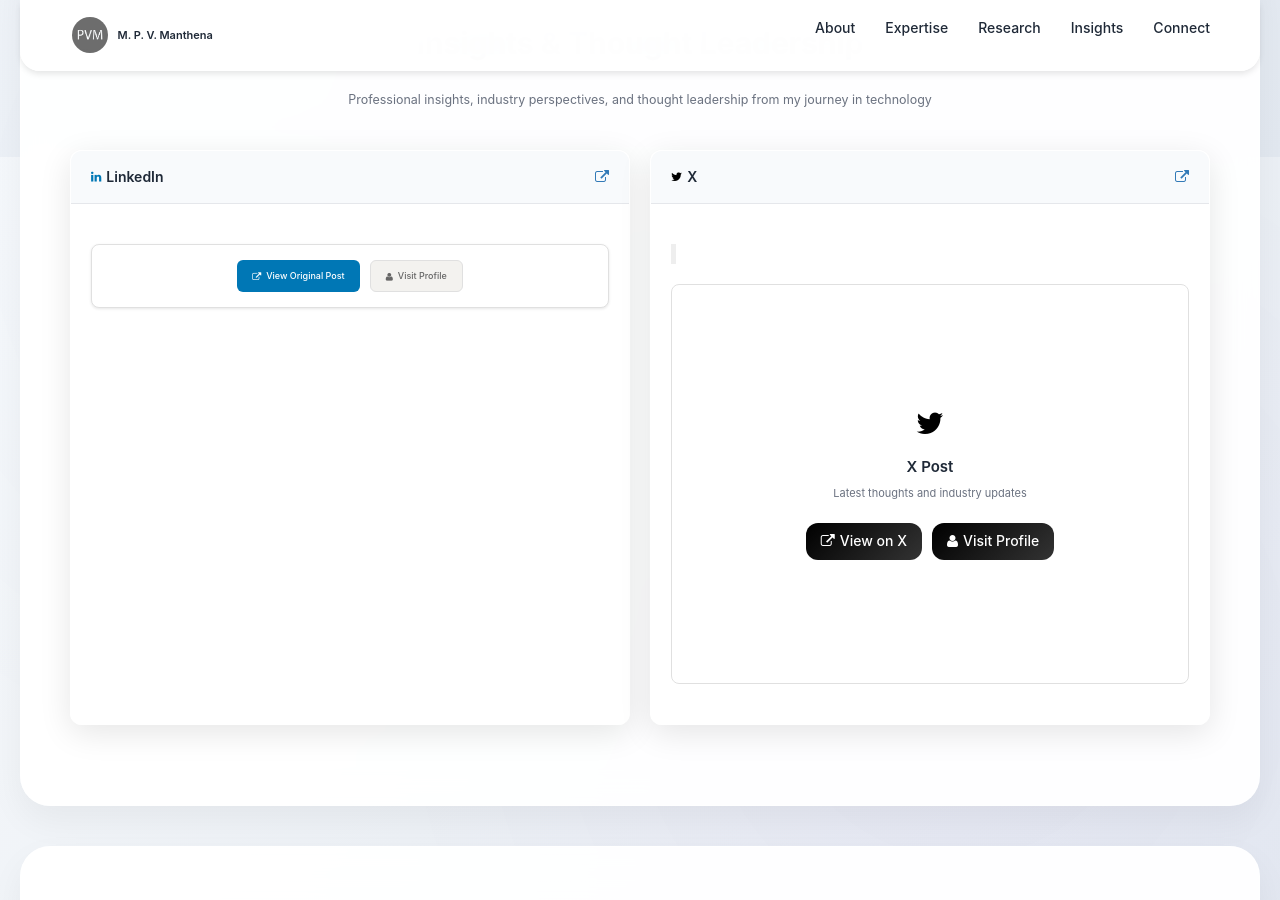
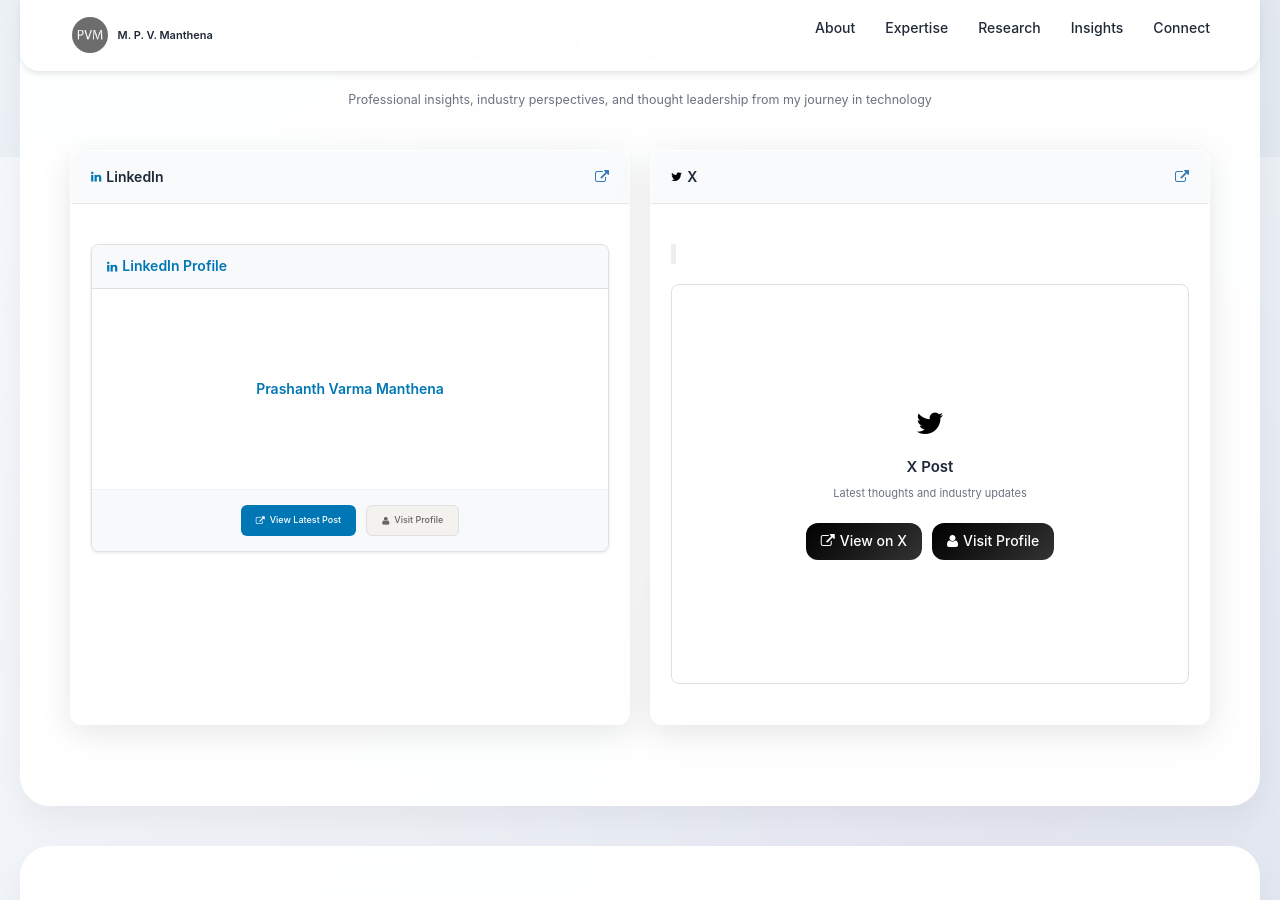
Before and after one commit to prashanthvarma/prashanthvarma.github.io, a Jekyll site: the page built from index.html, in a window 1280 px wide and 900 px high, scrolled down 3443 px. Built offline with Jekyll 4.4.1, drawn with Linux system fonts in a browser that asks for light colours; some web fonts are replaced.

Commit message:
Implement LinkedIn official embed widget with profile badge and action buttons

```diff
--- a/_includes/insights.html
+++ b/_includes/insights.html
@@ -20,29 +20,21 @@
 
                 <div class="social-insight-content">
                     <div class="embed-container">
-                        <!-- LinkedIn Post Screenshot Display -->
-                        <div class="linkedin-screenshot-display">
-                            <div class="screenshot-container">
-                                <img src="img/linkedin-post-screenshot.jpg" alt="LinkedIn Post Screenshot" class="linkedin-screenshot" onerror="this.style.display='none'; this.nextElementSibling.style.display='flex';">
-                                <div class="screenshot-overlay">
-                                    <div class="overlay-content">
-                                        <i class="fa fa-linkedin"></i>
-                                        <span>View on LinkedIn</span>
-                                    </div>
-                                </div>
-                                <!-- Fallback if screenshot doesn't load -->
-                                <div class="screenshot-fallback" style="display: none;">
-                                    <div class="fallback-content">
-                                        <i class="fa fa-linkedin" style="font-size: 3rem; color: #0077b5; margin-bottom: 1rem;"></i>
-                                        <h4>LinkedIn Post</h4>
-                                        <p>Professional insights and industry perspectives</p>
-                                    </div>
+                        <!-- LinkedIn Official Embed Widget -->
+                        <div class="linkedin-widget-container">
+                            <div class="widget-header">
+                                <i class="fa fa-linkedin"></i>
+                                <span>LinkedIn Profile</span>
+                            </div>
+                            <div class="widget-content">
+                                <div class="LI-profile-badge" data-version="v1" data-size="large" data-locale="en_US" data-type="horizontal" data-theme="light" data-vanity="prashanthvarma">
+                                    <a class="LI-simple-link" href="https://www.linkedin.com/in/prashanthvarma?trk=profile-badge">Prashanth Varma Manthena</a>
                                 </div>
                             </div>
-                            <div class="screenshot-actions">
-                                <a href="https://www.linkedin.com/feed/update/urn:li:share:7364335388775075844/" target="_blank" class="view-linkedin-btn">
+                            <div class="widget-actions">
+                                <a href="https://www.linkedin.com/feed/update/urn:li:share:7364335388775075844/" target="_blank" class="view-post-btn">
                                     <i class="fa fa-external-link"></i>
-                                    View Original Post
+                                    View Latest Post
                                 </a>
                                 <a href="https://www.linkedin.com/in/prashanthvarma/" target="_blank" class="visit-profile-btn">
                                     <i class="fa fa-user"></i>
@@ -50,6 +42,8 @@
                                 </a>
                             </div>
                         </div>
+                        <!-- LinkedIn Widget Script -->
+                        <script src="https://platform.linkedin.com/badges/js/profile.js" async defer></script>
 
 
                     </div>
--- a/css/modern.css
+++ b/css/modern.css
@@ -858,13 +858,63 @@
   margin: 0;
 }
 
-/* LinkedIn Post Screenshot Display */
-.linkedin-screenshot-display {
+/* LinkedIn Official Widget Display */
+.linkedin-widget-container {
   background: white;
   border: 1px solid #e0e0e0;
   border-radius: 8px;
   overflow: hidden;
   box-shadow: 0 1px 3px rgba(0, 0, 0, 0.1);
+}
+
+.widget-header {
+  display: flex;
+  align-items: center;
+  gap: 0.5rem;
+  padding: 1rem 1.5rem;
+  background: #f8f9fa;
+  border-bottom: 1px solid #e0e0e0;
+  font-weight: 600;
+  color: #0077b5;
+}
+
+.widget-header i {
+  font-size: 1.2rem;
+}
+
+.widget-content {
+  padding: 1.5rem;
+  text-align: center;
+  min-height: 200px;
+  display: flex;
+  align-items: center;
+  justify-content: center;
+}
+
+/* LinkedIn Widget Styling */
+.LI-profile-badge {
+  margin: 0 auto;
+}
+
+.LI-simple-link {
+  color: #0077b5 !important;
+  text-decoration: none !important;
+  font-weight: 600 !important;
+}
+
+.LI-simple-link:hover {
+  color: #005885 !important;
+  text-decoration: underline !important;
+}
+
+.widget-actions {
+  padding: 1.5rem;
+  display: flex;
+  gap: 1rem;
+  justify-content: center;
+  flex-wrap: wrap;
+  border-top: 1px solid #f0f0f0;
+  background: #f8f9fa;
 }
 
 .screenshot-container {
@@ -1093,7 +1143,7 @@
   box-shadow: 0 2px 8px rgba(0, 119, 181, 0.3);
 }
 
-.view-linkedin-btn, .visit-profile-btn {
+.view-linkedin-btn, .visit-profile-btn, .view-post-btn {
   display: inline-flex;
   align-items: center;
   gap: 0.5rem;
@@ -1105,12 +1155,12 @@
   transition: all 0.2s ease;
 }
 
-.view-linkedin-btn {
+.view-linkedin-btn, .view-post-btn {
   background: #0077b5;
   color: white;
 }
 
-.view-linkedin-btn:hover {
+.view-linkedin-btn:hover, .view-post-btn:hover {
   background: #005885;
   color: white;
   text-decoration: none;
@@ -1428,19 +1478,28 @@
   }
 }
 
-/* Responsive LinkedIn Screenshot Display */
+/* Responsive LinkedIn Widget Display */
 @media (max-width: 768px) {
-  .linkedin-screenshot-display {
+  .linkedin-widget-container {
     margin: 0 10px;
   }
 
-  .screenshot-actions {
+  .widget-header {
+    padding: 0.75rem 1rem;
+  }
+
+  .widget-content {
+    padding: 1rem;
+    min-height: 150px;
+  }
+
+  .widget-actions {
     padding: 1rem;
     flex-direction: column;
     gap: 0.75rem;
   }
 
-  .view-linkedin-btn, .visit-profile-btn {
+  .view-post-btn, .visit-profile-btn {
     padding: 0.6rem 1.2rem;
     font-size: 0.85rem;
     justify-content: center;
```
